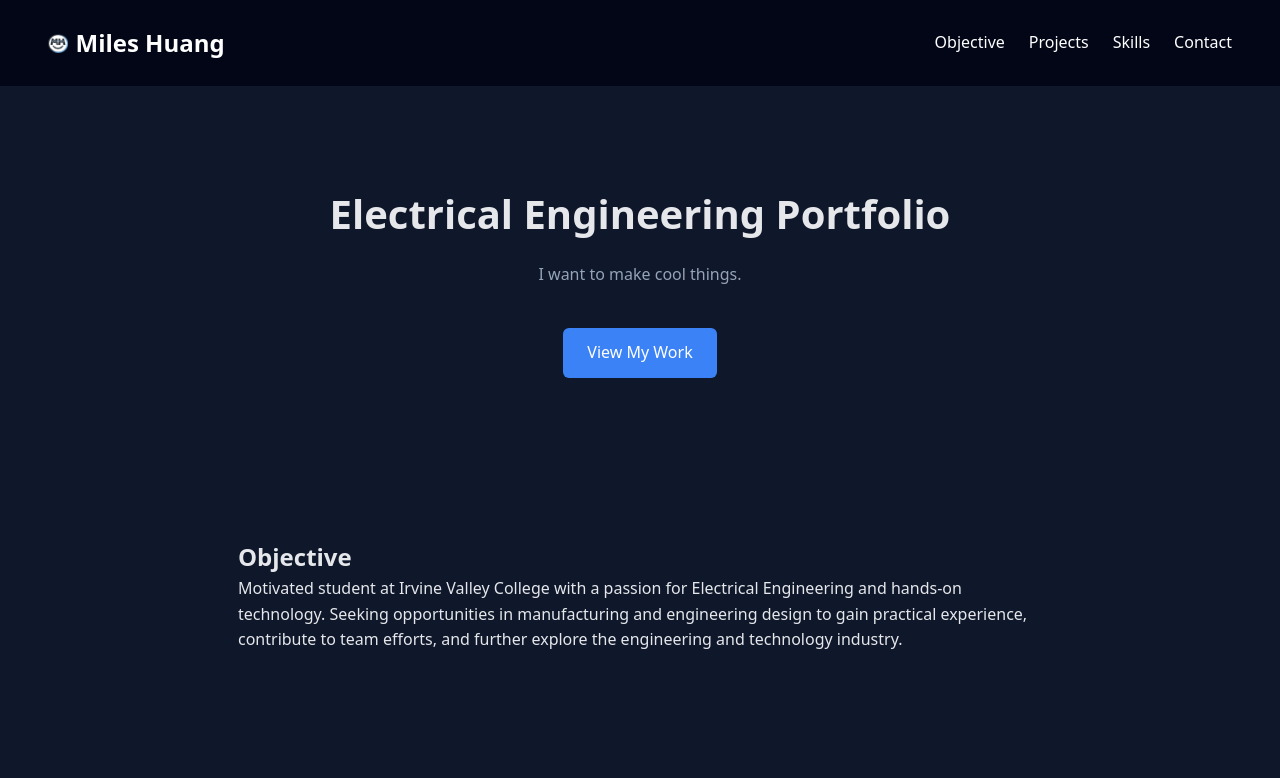
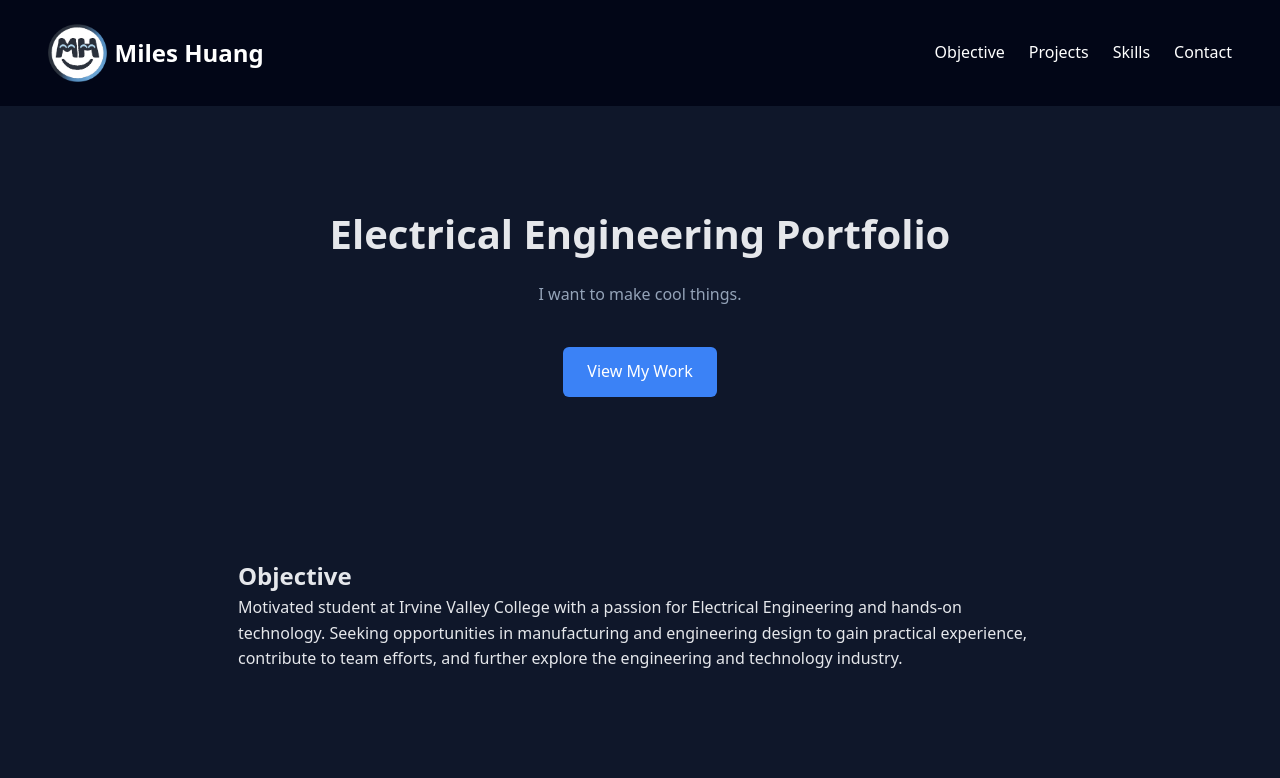
Before and after one commit to IncludedGem/includedgem.github.io, a plain HTML site: page index.html in a window 1280 px wide. Shown: the top 778 px of the page. Drawn offline with Linux system fonts and the light colour scheme; files whose address does not match are found by name.

Commit message:
style.css logo size increase

```diff
--- a/style.css
+++ b/style.css
@@ -36,7 +36,7 @@ nav {
 
 /* Logo image */
 .logo img {
-  height: 1.2rem;                 /* slightly smaller than h1 for better visual balance */
+  height: 3.6rem;                 /* slightly bigger than h1 for better visual balance */
   width: auto;
 }
 
```
